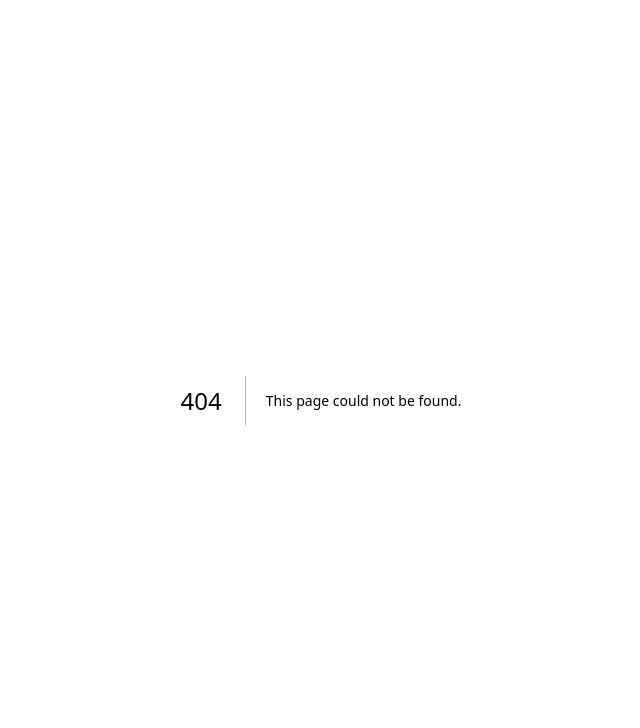
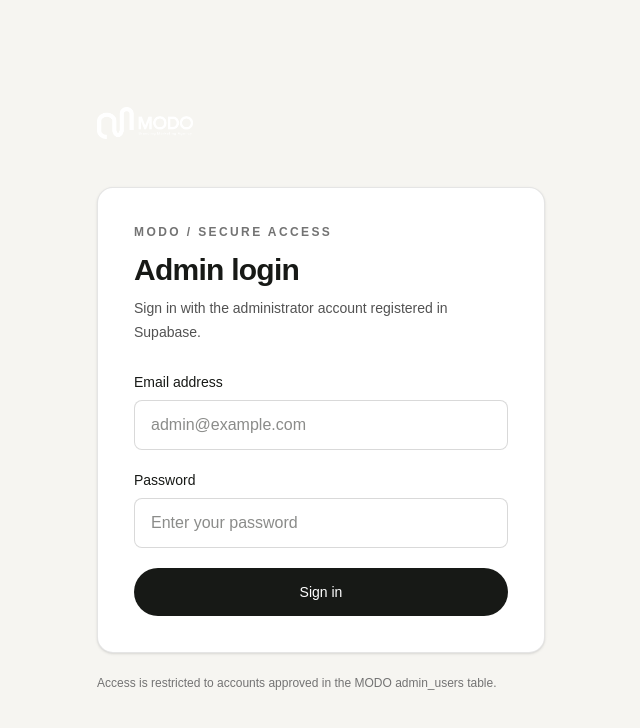
Before and after one commit to htetlinn1120/modo-agency, a Next.js app: page /admin/login in a window 1280 px wide. Before the commit this address had no page. Shown: the top 728 px of the page, without its empty margins (319-959 px from the left). Built offline with nearby package versions, Linux system fonts and the light colour scheme; no server answers.

Commit message:
Add Supabase-backed admin login page

```diff
--- /dev/null
+++ b/app/admin/login/page.tsx
@@ -0,0 +1,114 @@
+"use client";
+
+import React from "react";
+import Link from "next/link";
+import { createClient } from "@supabase/supabase-js";
+
+function getSupabase() {
+  const url = process.env.NEXT_PUBLIC_SUPABASE_URL;
+  const key = process.env.NEXT_PUBLIC_SUPABASE_PUBLISHABLE_KEY;
+  if (!url || !key) return null;
+  return createClient(url, key, {
+    auth: { persistSession: true, autoRefreshToken: true, detectSessionInUrl: true },
+  });
+}
+
+export default function AdminLoginPage() {
+  const [email, setEmail] = React.useState("");
+  const [password, setPassword] = React.useState("");
+  const [error, setError] = React.useState("");
+  const [busy, setBusy] = React.useState(false);
+  const [configured, setConfigured] = React.useState(true);
+
+  React.useEffect(() => {
+    setConfigured(Boolean(process.env.NEXT_PUBLIC_SUPABASE_URL && process.env.NEXT_PUBLIC_SUPABASE_PUBLISHABLE_KEY));
+    const params = new URLSearchParams(window.location.search);
+    if (params.get("error") === "not-authorized") {
+      setError("ဒီ account ကို Admin ခွင့်ပြုချက် မပေးရသေးပါ။ Supabase admin_users table ကို စစ်ဆေးပါ။");
+    }
+  }, []);
+
+  async function handleSubmit(event: React.FormEvent<HTMLFormElement>) {
+    event.preventDefault();
+    setError("");
+    setBusy(true);
+    try {
+      const supabase = getSupabase();
+      if (!supabase) {
+        setError("Supabase environment variables မပြည့်စုံပါ။ Netlify Environment variables ကို စစ်ပြီး redeploy လုပ်ပါ။");
+        return;
+      }
+      const { error: signInError } = await supabase.auth.signInWithPassword({ email: email.trim(), password });
+      if (signInError) {
+        setError(signInError.message === "Invalid login credentials"
+          ? "Email သို့မဟုတ် Password မှားနေပါတယ်။"
+          : signInError.message);
+        return;
+      }
+      window.location.assign("/admin");
+    } catch {
+      setError("Login မအောင်မြင်ပါ။ Internet connection နဲ့ Supabase configuration ကို စစ်ပါ။");
+    } finally {
+      setBusy(false);
+    }
+  }
+
+  return (
+    <main className="flex min-h-screen items-center justify-center bg-[#f6f5f1] px-5 py-12 text-[#171916]">
+      <div className="w-full max-w-md">
+        <Link href="/" className="mb-12 inline-flex items-center">
+          <img src="/modo-logo.png" alt="MODO" className="h-auto w-24" />
+        </Link>
+        <div className="rounded-2xl border border-black/10 bg-white p-7 shadow-sm sm:p-9">
+          <p className="text-xs font-semibold uppercase tracking-[0.2em] text-neutral-500">MODO / Secure access</p>
+          <h1 className="mt-3 text-3xl font-semibold tracking-tight">Admin login</h1>
+          <p className="mt-2 text-sm leading-6 text-neutral-600">Sign in with the administrator account registered in Supabase.</p>
+          {!configured && (
+            <p role="alert" className="mt-5 rounded-lg bg-amber-50 p-3 text-sm text-amber-900">
+              Supabase configuration မပြည့်စုံပါ။ Netlify မှာ NEXT_PUBLIC_SUPABASE_URL နဲ့ NEXT_PUBLIC_SUPABASE_PUBLISHABLE_KEY ကို စစ်ပြီး redeploy လုပ်ပါ။
+            </p>
+          )}
+          {error && (
+            <p role="alert" className="mt-5 rounded-lg bg-red-50 p-3 text-sm leading-6 text-red-800">
+              {error}
+            </p>
+          )}
+          <form onSubmit={handleSubmit} className="mt-7 space-y-5">
+            <label className="block text-sm font-medium">
+              Email address
+              <input
+                type="email"
+                autoComplete="username"
+                required
+                value={email}
+                onChange={(event) => setEmail(event.target.value)}
+                className="mt-2 w-full rounded-lg border border-black/15 bg-white px-4 py-3 text-base outline-none transition focus:border-black"
+                placeholder="admin@example.com"
+              />
+            </label>
+            <label className="block text-sm font-medium">
+              Password
+              <input
+                type="password"
+                autoComplete="current-password"
+                required
+                value={password}
+                onChange={(event) => setPassword(event.target.value)}
+                className="mt-2 w-full rounded-lg border border-black/15 bg-white px-4 py-3 text-base outline-none transition focus:border-black"
+                placeholder="Enter your password"
+              />
+            </label>
+            <button
+              type="submit"
+              disabled={busy || !configured}
+              className="w-full rounded-full bg-[#171916] px-5 py-3.5 text-sm font-medium text-white transition hover:bg-black/80 disabled:cursor-not-allowed disabled:opacity-50"
+            >
+              {busy ? "Signing in…" : "Sign in"}
+            </button>
+          </form>
+        </div>
+        <p className="mt-5 text-xs leading-5 text-neutral-500">Access is restricted to accounts approved in the MODO admin_users table.</p>
+      </div>
+    </main>
+  );
+}
```
